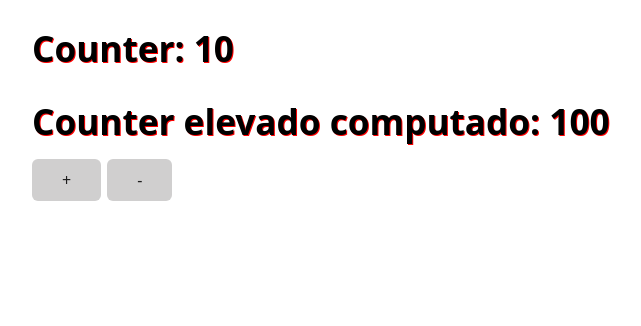
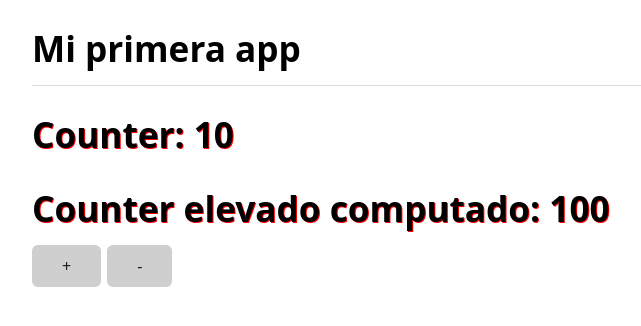
Before and after one commit to DEVCOURSESb/01-IndecisionApp, a Vue app: page / in a window 1280 px wide. Shown: the top 326 px of the page, without its empty margins (208-849 px from the left). Built offline with nearby package versions, Linux system fonts and the light colour scheme.

Commit message:
primer componente

```diff
--- a/src/App.vue
+++ b/src/App.vue
@@ -1,24 +1,11 @@
 <template>
-  <h1>Counter: {{ counter }}</h1>
-  <h1>Counter elevado computado: {{ counterElevatedComputed }}</h1>
-
-  <!-- cuando se accede a valores desde el html vue extrae directamente el value -->
-  <button @click="counter++">+</button>
-  <button @click="counter--">-</button>
+  <h1>Mi primera app</h1>
+  <hr />
+  <!-- y se renderiza el componente -->
+  <MyCounter />
 </template>
 
-<!-- aplicando el setup directamente desde el script -->
-<script lang="ts" setup>
-import { computed, ref } from 'vue';
-
-const counter = ref<number>(10);
-const counterElevatedComputed = computed(() => counter.value * counter.value);
+<script setup lang="ts">
+// se importa en el script
+import MyCounter from './components/MyCounter.vue';
 </script>
-
-<!-- con style solo. se aplican los estilos a todo el dom. -->
-<!-- con scoped aplica los estilos a solo este SFC SINGLE FILE COMPONENT y agrega un data-v para manejar un correcto scoped -->
-<style scoped>
-h1 {
-  text-shadow: 1px 1px red;
-}
-</style>
--- /dev/null
+++ b/src/components/MyCounter.vue
@@ -0,0 +1,24 @@
+<template>
+  <h1>Counter: {{ counter }}</h1>
+  <h1>Counter elevado computado: {{ counterElevatedComputed }}</h1>
+
+  <!-- cuando se accede a valores desde el html vue extrae directamente el value -->
+  <button @click="counter++">+</button>
+  <button @click="counter--">-</button>
+</template>
+
+<!-- aplicando el setup directamente desde el script -->
+<script lang="ts" setup>
+import { computed, ref } from 'vue';
+
+const counter = ref<number>(10);
+const counterElevatedComputed = computed(() => counter.value * counter.value);
+</script>
+
+<!-- con style solo. se aplican los estilos a todo el dom. -->
+<!-- con scoped aplica los estilos a solo este SFC SINGLE FILE COMPONENT y agrega un data-v para manejar un correcto scoped -->
+<style scoped>
+h1 {
+  text-shadow: 1px 1px red;
+}
+</style>
```
